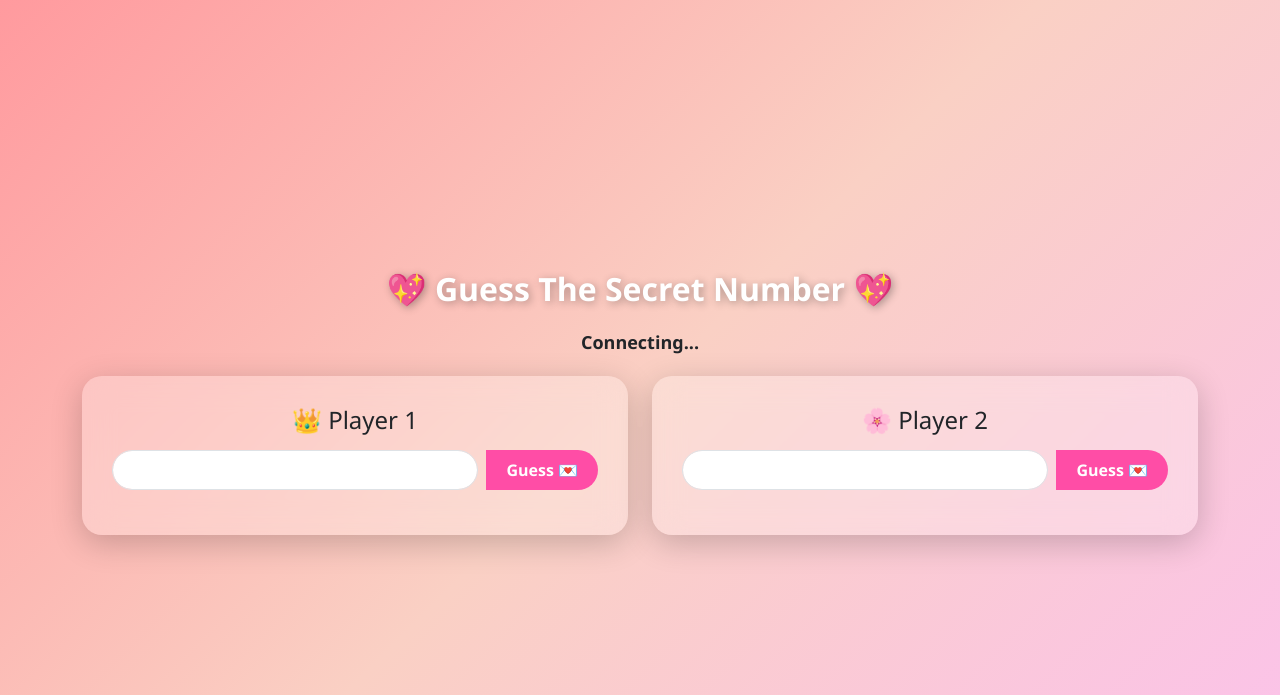
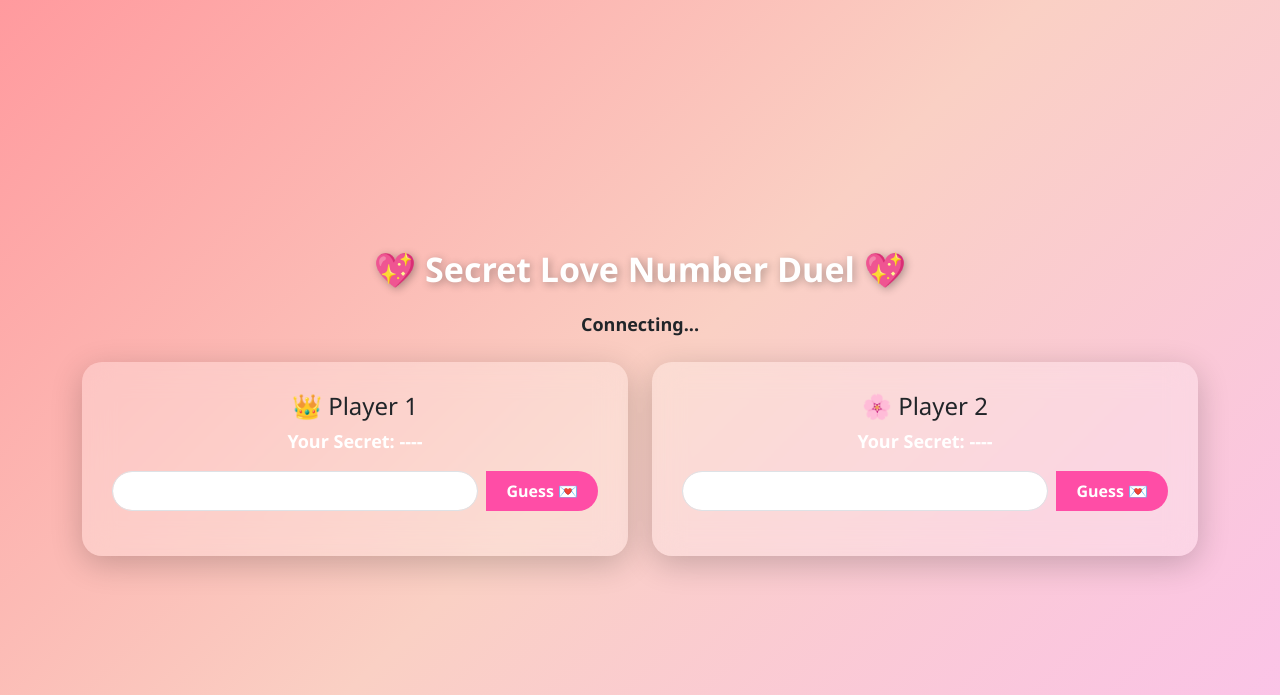
Before and after one commit to TSAR46/Guess4Dig, a Flask app: page / in a window 1280 px wide. Shown: the top 695 px of the page. Run offline with Flask 3, Linux system fonts and the light colour scheme; some libraries are stand-ins or nearby versions.

Commit message:
Add files via upload

```diff
--- a/app.py
+++ b/app.py
@@ -4,7 +4,6 @@ import random
 
 app = Flask(__name__)
 app.config["SECRET_KEY"] = "secret!"
-
 socketio = SocketIO(app, cors_allowed_origins="*")
 
 waiting_player = None
@@ -40,40 +39,50 @@ def handle_connect():
         socketio.emit("waiting", to=request.sid)
     else:
         game_id = waiting_player + "#" + request.sid
-        secret = generate_secret()
 
-        games[game_id] = {
-            "secret": secret,
-            "players": [waiting_player, request.sid],
-            "current_turn": waiting_player,
-            "active": True,
-        }
+        games[game_id] = create_new_game(waiting_player, request.sid)
 
         socketio.server.enter_room(waiting_player, game_id)
         join_room(game_id)
 
-        socketio.emit(
-            "startGame",
-            {
-                "player1": waiting_player,
-                "player2": request.sid,
-                "currentTurn": waiting_player,
-            },
-            room=game_id,
-        )
+        send_secrets(game_id)
 
         waiting_player = None
+
+def create_new_game(player1, player2):
+    return {
+        "player1": player1,
+        "player2": player2,
+        "player1_secret": generate_secret(),
+        "player2_secret": generate_secret(),
+        "current_turn": player1,
+        "active": True
+    }
+
+def send_secrets(game_id):
+    game = games[game_id]
+
+    socketio.emit("yourSecret",
+        {"secret": game["player1_secret"]},
+        to=game["player1"])
+
+    socketio.emit("yourSecret",
+        {"secret": game["player2_secret"]},
+        to=game["player2"])
+
+    socketio.emit("startGame", {
+        "player1": game["player1"],
+        "player2": game["player2"],
+        "currentTurn": game["current_turn"]
+    }, room=game_id)
 
 @socketio.on("makeGuess")
 def handle_guess(data):
     guess = data.get("guess")
 
-    if not guess or not guess.isdigit() or len(guess) != 4:
-        return
-
     game_id = None
     for g in games:
-        if request.sid in games[g]["players"]:
+        if request.sid in [games[g]["player1"], games[g]["player2"]]:
             game_id = g
             break
 
@@ -82,45 +91,53 @@ def handle_guess(data):
 
     game = games[game_id]
 
-    if not game["active"]:
+    if not game["active"] or game["current_turn"] != request.sid:
         return
 
-    if game["current_turn"] != request.sid:
+    opponent_secret = (
+        game["player2_secret"]
+        if request.sid == game["player1"]
+        else game["player1_secret"]
+    )
+
+    correct_count = count_matches(opponent_secret, guess)
+
+    socketio.emit("guessResult", {
+        "player": request.sid,
+        "guess": guess,
+        "correctCount": correct_count
+    }, room=game_id)
+
+    if guess == opponent_secret:
+        game["active"] = False
+        socketio.emit("gameOver", {
+            "winner": request.sid
+        }, room=game_id)
         return
 
-    correct_count = count_matches(game["secret"], guess)
-
-    socketio.emit(
-        "guessResult",
-        {
-            "player": request.sid,
-            "guess": guess,
-            "correctCount": correct_count,
-        },
-        room=game_id,
+    # Switch turn
+    game["current_turn"] = (
+        game["player2"]
+        if request.sid == game["player1"]
+        else game["player1"]
     )
 
-    if correct_count == 4:
-        game["active"] = False
-        socketio.emit("gameOver", {"winner": request.sid}, room=game_id)
-        return
+    socketio.emit("turnChanged", {
+        "currentTurn": game["current_turn"]
+    }, room=game_id)
 
-    players = game["players"]
-    game["current_turn"] = (
-        players[0] if request.sid == players[1] else players[1]
-    )
+@socketio.on("restartGame")
+def restart_game():
+    for g in games:
+        if request.sid in [games[g]["player1"], games[g]["player2"]]:
+            game_id = g
+            break
 
-    socketio.emit(
-        "turnChanged",
-        {"currentTurn": game["current_turn"]},
-        room=game_id,
-    )
+    game = games[game_id]
 
-@socketio.on("disconnect")
-def handle_disconnect():
-    global waiting_player
-    if waiting_player == request.sid:
-        waiting_player = None
+    games[game_id] = create_new_game(game["player1"], game["player2"])
+
+    send_secrets(game_id)
 
 if __name__ == "__main__":
     socketio.run(app)
--- a/templates/index.html
+++ b/templates/index.html
@@ -1,18 +1,25 @@
 <!DOCTYPE html>
 <html>
 <head>
-    <title>💕 Guess4Dig 💕</title>
+    <title>💕 Love Guess Duel 💕</title>
 
     <!-- Bootstrap 5 -->
     <link href="https://cdn.jsdelivr.net/npm/bootstrap@5.3.2/dist/css/bootstrap.min.css" rel="stylesheet">
-
     <script src="https://cdn.socket.io/4.0.0/socket.io.min.js"></script>
+    <script src="https://cdn.jsdelivr.net/npm/canvas-confetti@1.6.0/dist/confetti.browser.min.js"></script>
 
     <style>
         body {
             background: linear-gradient(135deg, #ff9a9e, #fad0c4, #fbc2eb);
             min-height: 100vh;
             font-family: 'Segoe UI', sans-serif;
+        }
+
+        .title {
+            font-size: 34px;
+            font-weight: bold;
+            color: white;
+            text-shadow: 2px 2px 8px rgba(0,0,0,0.3);
         }
 
         .glass-card {
@@ -26,7 +33,7 @@
 
         .active-player {
             border: 3px solid #ff4da6;
-            box-shadow: 0 0 20px rgba(255, 77, 166, 0.7);
+            box-shadow: 0 0 25px rgba(255, 77, 166, 0.8);
         }
 
         .history-box {
@@ -36,23 +43,10 @@
         }
 
         .guess-item {
-            background: rgba(255,255,255,0.4);
+            background: rgba(255,255,255,0.5);
             padding: 8px;
             border-radius: 12px;
             margin-bottom: 8px;
-        }
-
-        .title {
-            font-size: 32px;
-            font-weight: bold;
-            color: #fff;
-            text-shadow: 2px 2px 8px rgba(0,0,0,0.3);
-        }
-
-        #status {
-            font-weight: bold;
-            font-size: 18px;
-            margin-bottom: 20px;
         }
 
         .btn-cute {
@@ -72,14 +66,26 @@
             border-radius: 20px !important;
             text-align: center;
         }
+
+        #status {
+            font-weight: bold;
+            font-size: 18px;
+        }
+
+        .secret-text {
+            font-weight: bold;
+            color: #fff;
+            font-size: 18px;
+        }
     </style>
 </head>
+
 <body class="d-flex flex-column align-items-center justify-content-center">
 
 <div class="container text-center">
 
-    <div class="title mb-3">💖 Guess The Secret Number 💖</div>
-    <div id="status" class="text-dark">Connecting...</div>
+    <div class="title mb-3">💖 Secret Love Number Duel 💖</div>
+    <div id="status" class="text-dark mb-4">Connecting...</div>
 
     <div class="row g-4">
 
@@ -87,10 +93,15 @@
         <div class="col-md-6">
             <div id="player1Card" class="glass-card">
                 <h4>👑 Player 1</h4>
+                <div class="secret-text">
+                    Your Secret: <span id="secret1">----</span>
+                </div>
+
                 <div class="input-group justify-content-center mt-3">
                     <input type="text" id="input1" maxlength="4" class="form-control w-50">
                     <button class="btn btn-cute ms-2" onclick="sendGuess('input1')">Guess 💌</button>
                 </div>
+
                 <div id="history1" class="history-box"></div>
             </div>
         </div>
@@ -99,15 +110,30 @@
         <div class="col-md-6">
             <div id="player2Card" class="glass-card">
                 <h4>🌸 Player 2</h4>
+                <div class="secret-text">
+                    Your Secret: <span id="secret2">----</span>
+                </div>
+
                 <div class="input-group justify-content-center mt-3">
                     <input type="text" id="input2" maxlength="4" class="form-control w-50">
                     <button class="btn btn-cute ms-2" onclick="sendGuess('input2')">Guess 💌</button>
                 </div>
+
                 <div id="history2" class="history-box"></div>
             </div>
         </div>
 
     </div>
+</div>
+
+<!-- Result Modal -->
+<div class="modal fade" id="resultModal" tabindex="-1">
+  <div class="modal-dialog modal-dialog-centered">
+    <div class="modal-content text-center p-4">
+      <h3 id="resultText"></h3>
+      <button class="btn btn-cute mt-3" onclick="restartGame()">OK 💖</button>
+    </div>
+  </div>
 </div>
 
 <script>
@@ -116,6 +142,58 @@
 
     let player1Id = null;
     let player2Id = null;
+
+    socket.on("waiting", () => {
+        status.innerText = "Waiting for your partner to join 💕";
+    });
+
+    socket.on("yourSecret", (data) => {
+        if (!player1Id || socket.id === player1Id) {
+            document.getElementById("secret1").innerText = data.secret;
+        } else {
+            document.getElementById("secret2").innerText = data.secret;
+        }
+    });
+
+    socket.on("startGame", (data) => {
+        player1Id = data.player1;
+        player2Id = data.player2;
+        setTurn(data.currentTurn);
+    });
+
+    socket.on("guessResult", (data) => {
+        const div = document.createElement("div");
+        div.className = "guess-item";
+        div.innerText = `${data.guess} → ${data.correctCount} correct 💖`;
+
+        if (data.player === player1Id) {
+            document.getElementById("history1").appendChild(div);
+        } else {
+            document.getElementById("history2").appendChild(div);
+        }
+    });
+
+    socket.on("turnChanged", (data) => {
+        setTurn(data.currentTurn);
+    });
+
+    socket.on("gameOver", (data) => {
+        const modal = new bootstrap.Modal(document.getElementById('resultModal'));
+
+        if (data.winner === socket.id) {
+            document.getElementById("resultText").innerText = "🎉 You Win!!! 💖";
+            confetti({
+                particleCount: 200,
+                spread: 120,
+                origin: { y: 0.6 }
+            });
+        } else {
+            document.getElementById("resultText").innerText = "💔 Better luck next time 💕";
+        }
+
+        modal.show();
+        disableInputs();
+    });
 
     function setTurn(currentTurn) {
         const isMyTurn = socket.id === currentTurn;
@@ -142,45 +220,14 @@
 
     function enableInputs(enable) {
         const isPlayer1 = socket.id === player1Id;
-
         document.getElementById("input1").disabled = !(enable && isPlayer1);
         document.getElementById("input2").disabled = !(enable && !isPlayer1);
     }
 
-    socket.on("waiting", () => {
-        status.innerText = "Waiting for your partner to join 💕";
-    });
-
-    socket.on("startGame", (data) => {
-        player1Id = data.player1;
-        player2Id = data.player2;
-        setTurn(data.currentTurn);
-    });
-
-    socket.on("guessResult", (data) => {
-        const div = document.createElement("div");
-        div.className = "guess-item";
-        div.innerText = `${data.guess} → ${data.correctCount} correct 💖`;
-
-        if (data.player === player1Id) {
-            document.getElementById("history1").appendChild(div);
-        } else {
-            document.getElementById("history2").appendChild(div);
-        }
-    });
-
-    socket.on("turnChanged", (data) => {
-        setTurn(data.currentTurn);
-    });
-
-    socket.on("gameOver", (data) => {
-        if (data.winner === socket.id) {
-            status.innerText = "🎉 You Win! Time for a kiss 😘";
-        } else {
-            status.innerText = "😢 You Lose! Still cute though 💕";
-        }
-        enableInputs(false);
-    });
+    function disableInputs() {
+        document.getElementById("input1").disabled = true;
+        document.getElementById("input2").disabled = true;
+    }
 
     function sendGuess(inputId) {
         const input = document.getElementById(inputId);
@@ -194,7 +241,21 @@
         socket.emit("makeGuess", { guess });
         input.value = "";
     }
+
+    function restartGame() {
+        socket.emit("restartGame");
+
+        document.getElementById("history1").innerHTML = "";
+        document.getElementById("history2").innerHTML = "";
+
+        const modal = bootstrap.Modal.getInstance(
+            document.getElementById('resultModal')
+        );
+        modal.hide();
+    }
 </script>
+
+<script src="https://cdn.jsdelivr.net/npm/bootstrap@5.3.2/dist/js/bootstrap.bundle.min.js"></script>
 
 </body>
 </html>
```
